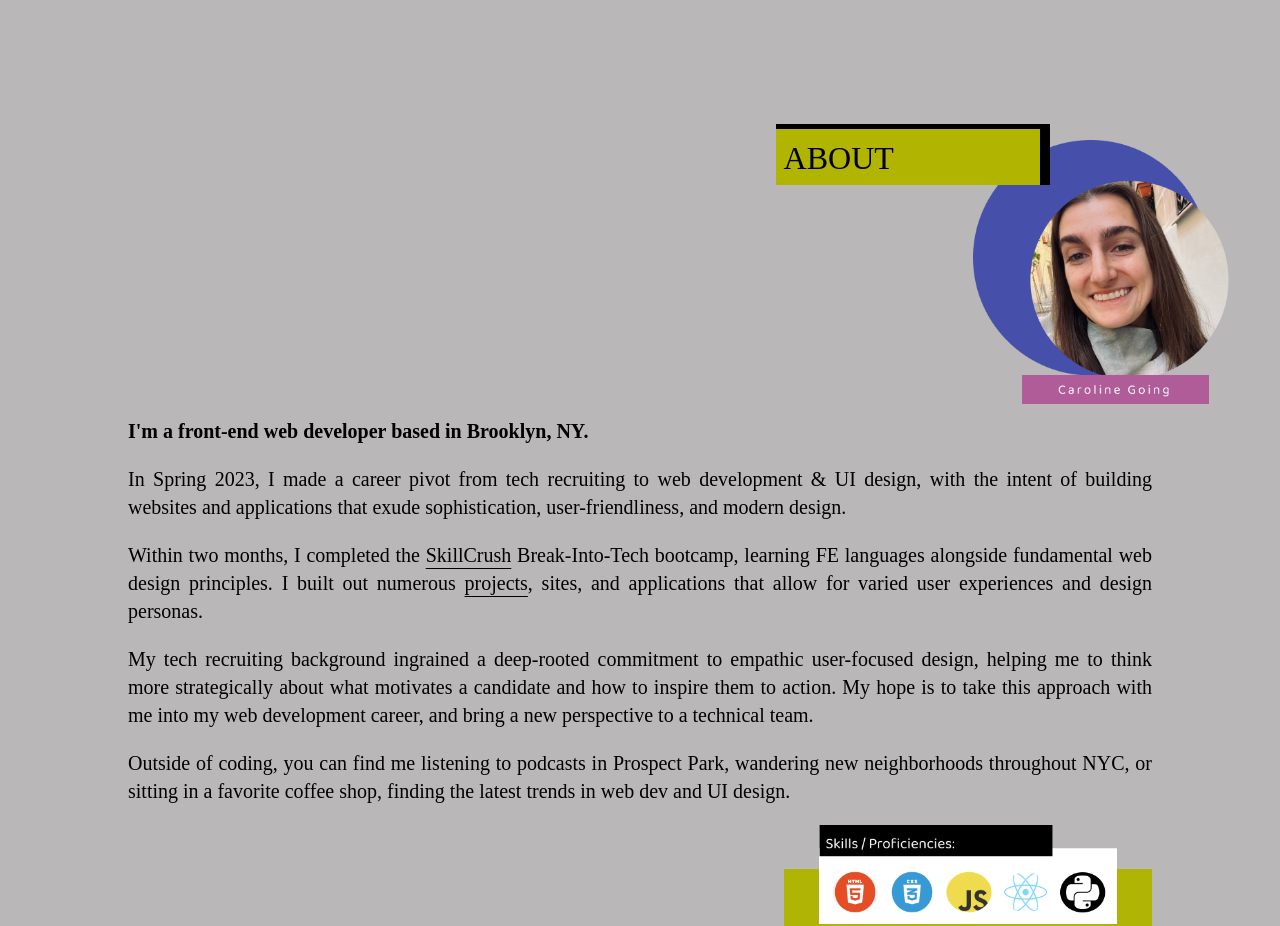
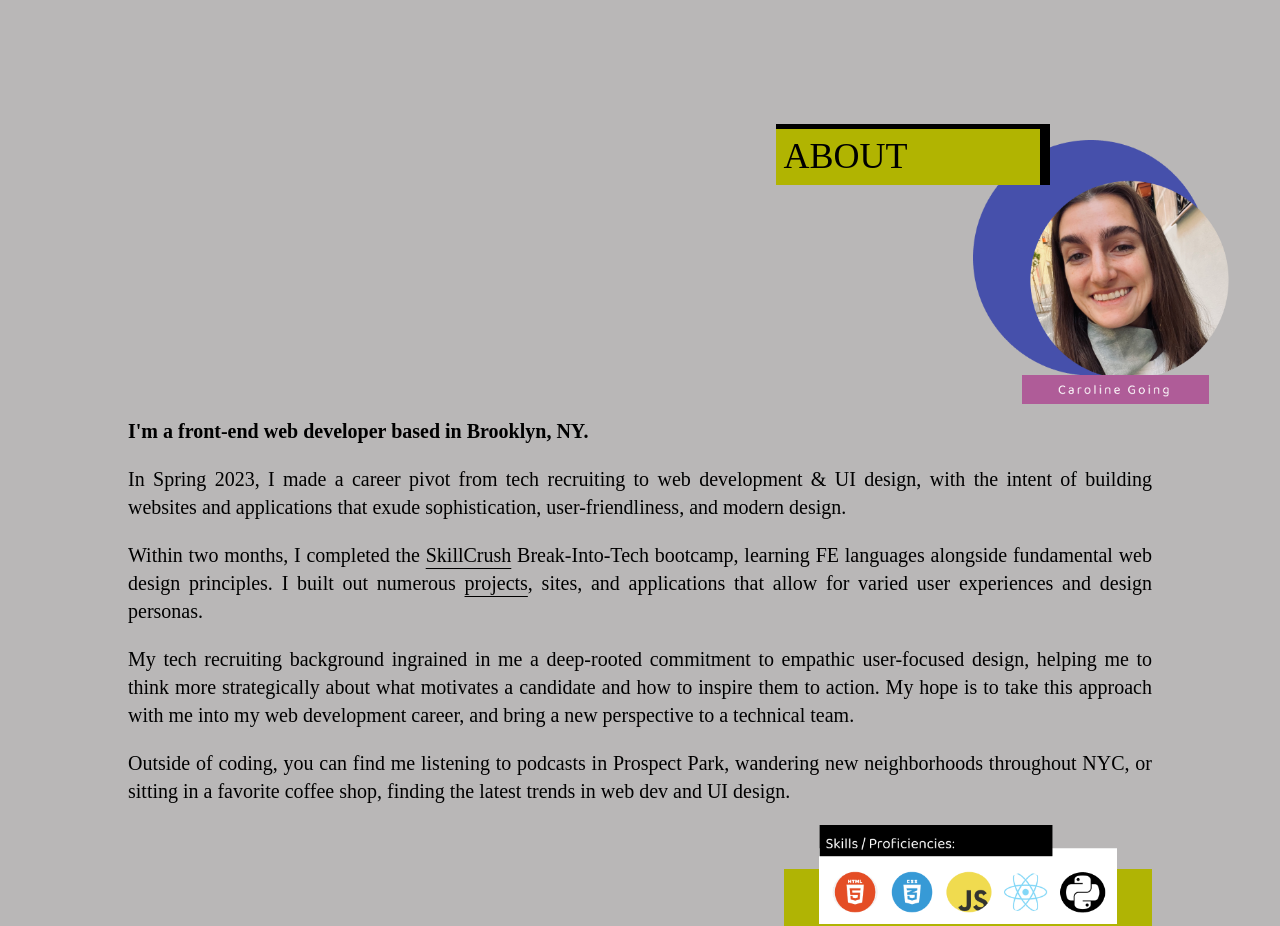
Before and after one commit to cgoing2215/cgoing-portfolio, a React (Create React App) app: page / in a window 1280 px wide. Shown: the part 660-1586 px from the top of the page. Built offline with nearby package versions, Linux system fonts and the light colour scheme; a web font is replaced by a local one.

Commit message:
Updated font-sizing for About section h3

```diff
--- a/src/components/About/About.css
+++ b/src/components/About/About.css
@@ -17,7 +17,7 @@
     align-items: flex-end;
     text-align: center;
     font-family: 'Hubballi', cursive;
-    font-size: 2rem;
+    font-size: 2.25rem;
     font-weight: 400;
     line-height: normal;
     padding-left: .5rem;
--- a/src/components/About/About.js
+++ b/src/components/About/About.js
@@ -21,7 +21,7 @@ function About() {
           applications that allow for varied user experiences and design personas.
         </p>
         <p>
-          My tech recruiting background ingrained a deep-rooted commitment to empathic user-focused design, helping me to
+          My tech recruiting background ingrained in me a deep-rooted commitment to empathic user-focused design, helping me to
           think more strategically about what motivates a candidate and how to inspire them to action. My hope is to take
           this approach with me into my web development career, and bring a new perspective to a technical team.
         </p>
```
